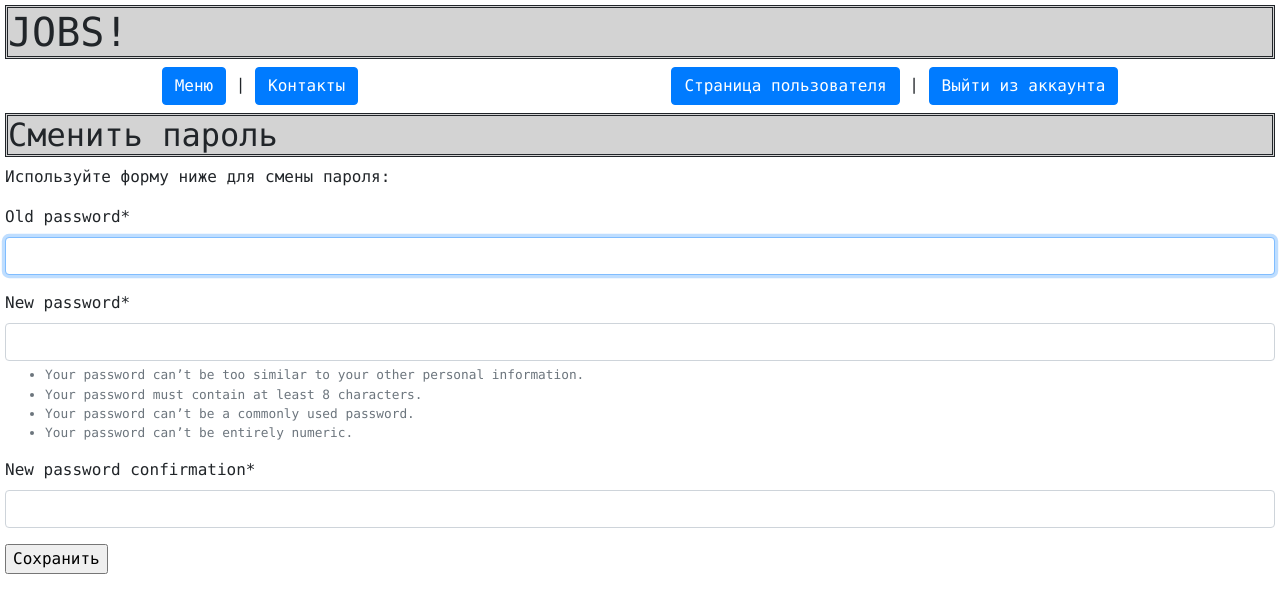
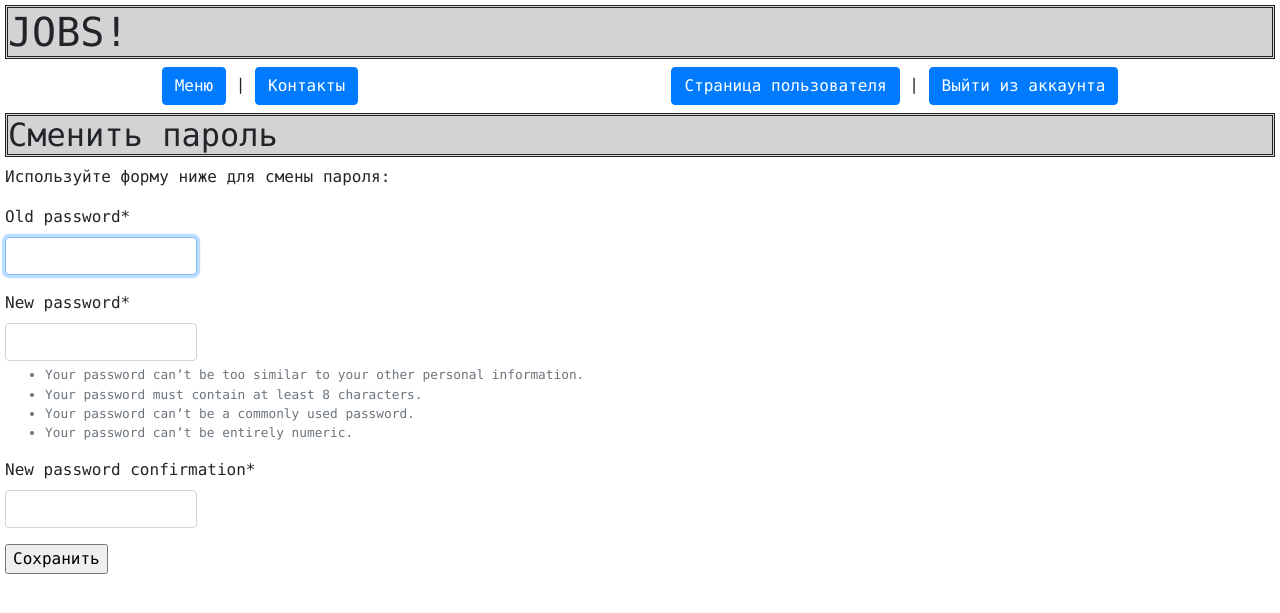
Before and after one commit to letuwwa/LitvinenkoMV, a Django app: page /account/password_change/ in a window 1280 px wide. Shown: the top 613 px of the page. Run offline with Django 3.2, Linux system fonts and the light colour scheme; a user stored in the database is signed in; some libraries are stand-ins or nearby versions.

Commit message:
commit #29

```diff
--- a/templates/account/register.html
+++ b/templates/account/register.html
@@ -2,6 +2,9 @@
 {% load crispy_forms_filters %}
 
 {% block title %}
+    <style>
+        input {max-width: 12em}
+    </style>
     <title>Registration</title>
 {% endblock %}
 
--- a/templates/registration/login.html
+++ b/templates/registration/login.html
@@ -3,6 +3,9 @@
 
 
 {% block title %}
+    <style>
+        input {max-width: 12em}
+    </style>
     <title>LogIn</title>
 {% endblock %}
 
--- a/templates/registration/password_change_form.html
+++ b/templates/registration/password_change_form.html
@@ -3,6 +3,9 @@
 
 
 {% block title %}
+    <style>
+        input {max-width: 12em}
+    </style>
     <title>Password Change</title>
 {% endblock %}
 
--- a/templates/registration/password_reset_ confirm.html
+++ b/templates/registration/password_reset_ confirm.html
@@ -2,6 +2,9 @@
 {% load crispy_forms_filters %}
 
 {% block title %}
+    <style>
+        input {max-width: 12em}
+    </style>
     <title>Password Reset</title>
 {% endblock %}
 
```
Also changed, not shown: db.sqlite3.
